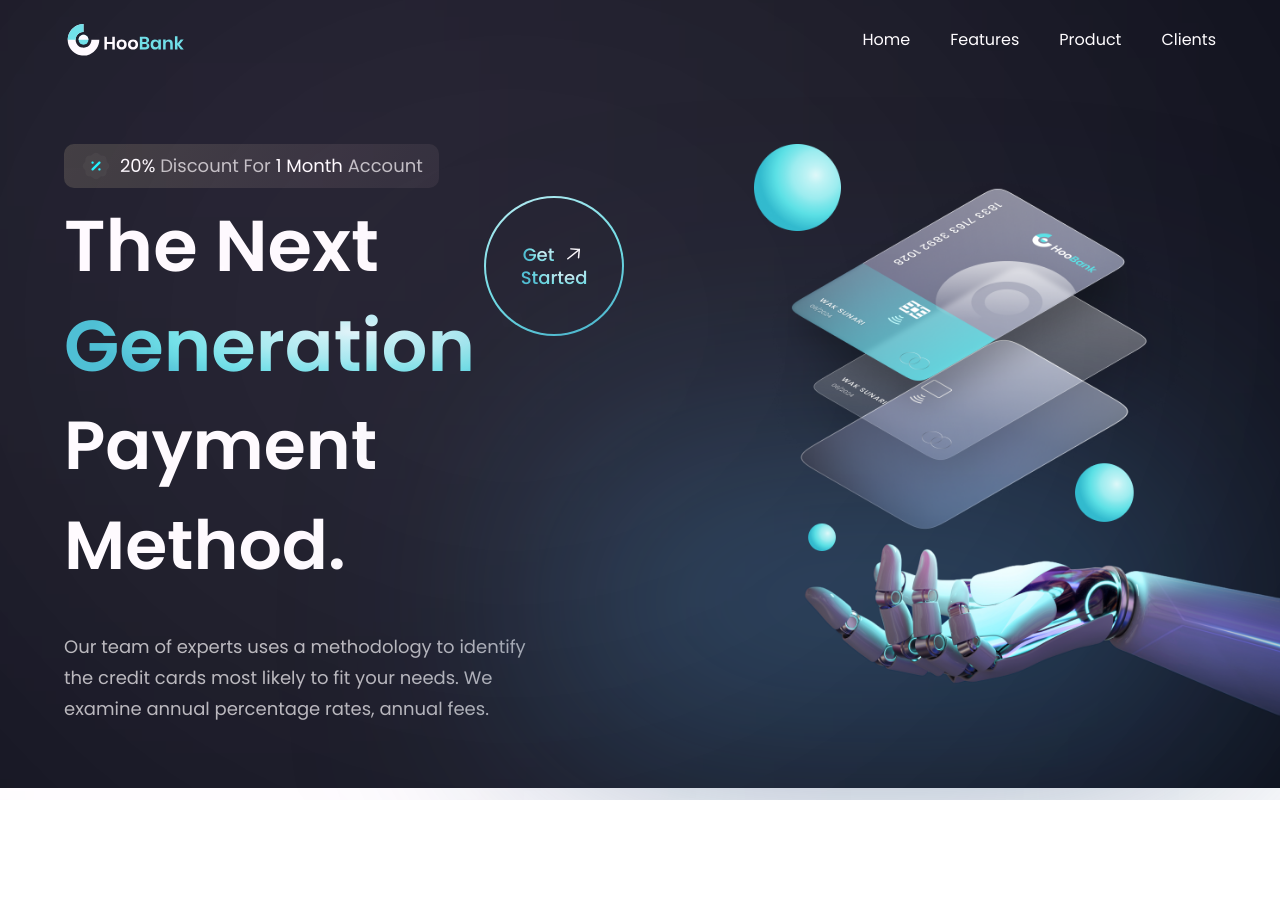
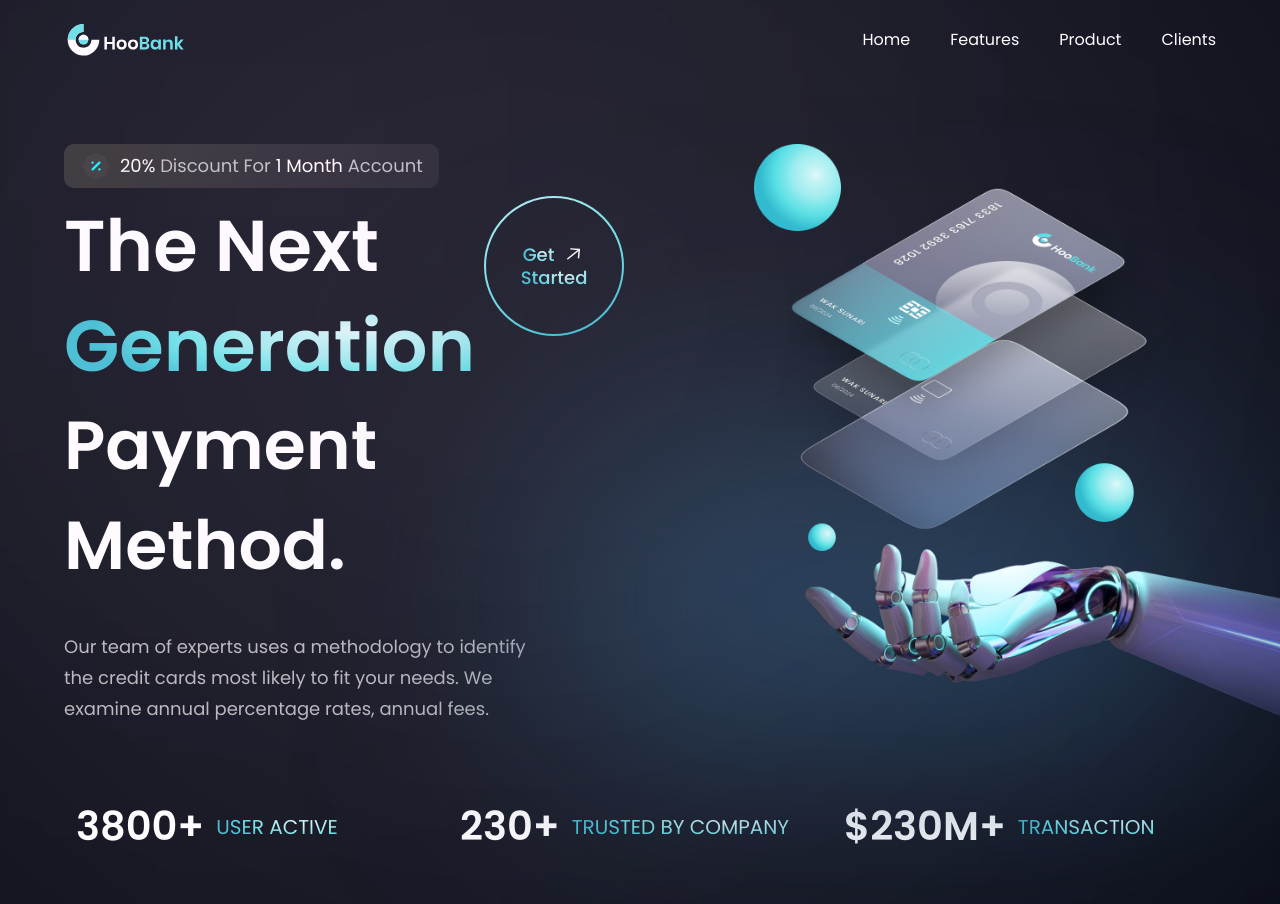
Before and after one commit to lahirukavinda365/1reactbankapp, a React (Vite) app in the folder reactbankapp/: page / in a window 1280 px wide. Shown: the top 904 px of the page. Before the commit the page ends 800 px from the top, so only its background shows below. Built offline with nearby package versions, Linux system fonts and the light colour scheme.

Commit message:
stats section completed

```diff
--- a/reactbankapp/src/components/Stats.jsx
+++ b/reactbankapp/src/components/Stats.jsx
@@ -1,11 +1,19 @@
-import React from 'react'
+import React from 'react';
+import styles from '../style';
+import { stats } from '../constants';
+const Stats = () =>
+   (
+    <section className={`${styles.flexCenter} flex-row flex-wrap sm:mb-20 mb-6`}>
+      {stats.map((stat) => (
+        <div key={stat.id} className={`flex-1 flex justify-start items-center flex-row m-3`} >
+          <h4 className='font-poppins font-semibold xs:text-[40px] text-[30px] xs:leading-[53px] leading-[43px] text-white'>{stat.value}</h4>
+          <p className='font-poppins font-normal xs:text-[20px] text-[15px] xs:leading-[26px] leading-[21px] text-gradient uppercase ml-3'>{stat.title}</p>
+        </div>
 
-const Stats = () => {
-  return (
-    <div>
+      ))
+    }
+    </section>
+  );
 
-    </div>
-  )
-}
 
-export default Stats
+export default Stats;
```
